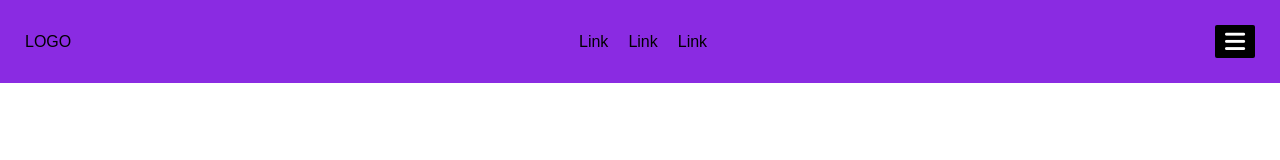
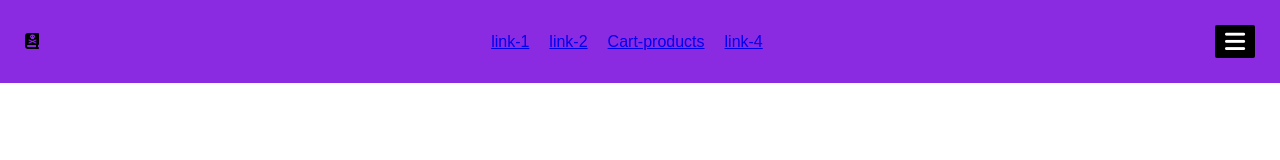
Before and after one commit to MrKuldeep01/E-Commerce, a plain HTML site: page index.html in a window 1280 px wide. Shown: the top 160 px of the page. Drawn offline with Linux system fonts and the light colour scheme.

Commit message:
Update index.html

```diff
--- a/index.html
+++ b/index.html
@@ -3,18 +3,20 @@
 <head>
     <meta charset="UTF-8">
     <meta name="viewport" content="width=device-width, initial-scale=1.0">
-    <title>Eco</title>
+    <title>Ecommerce-web</title>
     <link rel="stylesheet" href="style.css">
 </head>
 <body>
     <nav class="navigation">
-        <div class="logo">LOGO</div>
+         <div class="logo"><i id="logo" class="fa-solid fa-book-skull"></i></div>
+
 
         <div class="links">
             <ul>
-                <li>Link</li>
-                <li>Link</li>
-                <li>Link</li>
+                <li><a href="#box">link-1</a></li>
+                <li><a href="#box">link-2</a></li>
+                <li><a href="#selected-product">Cart-products</a></li>
+                <li><a href="#box">link-4</a></li>
             </ul>
         </div>
 
```
